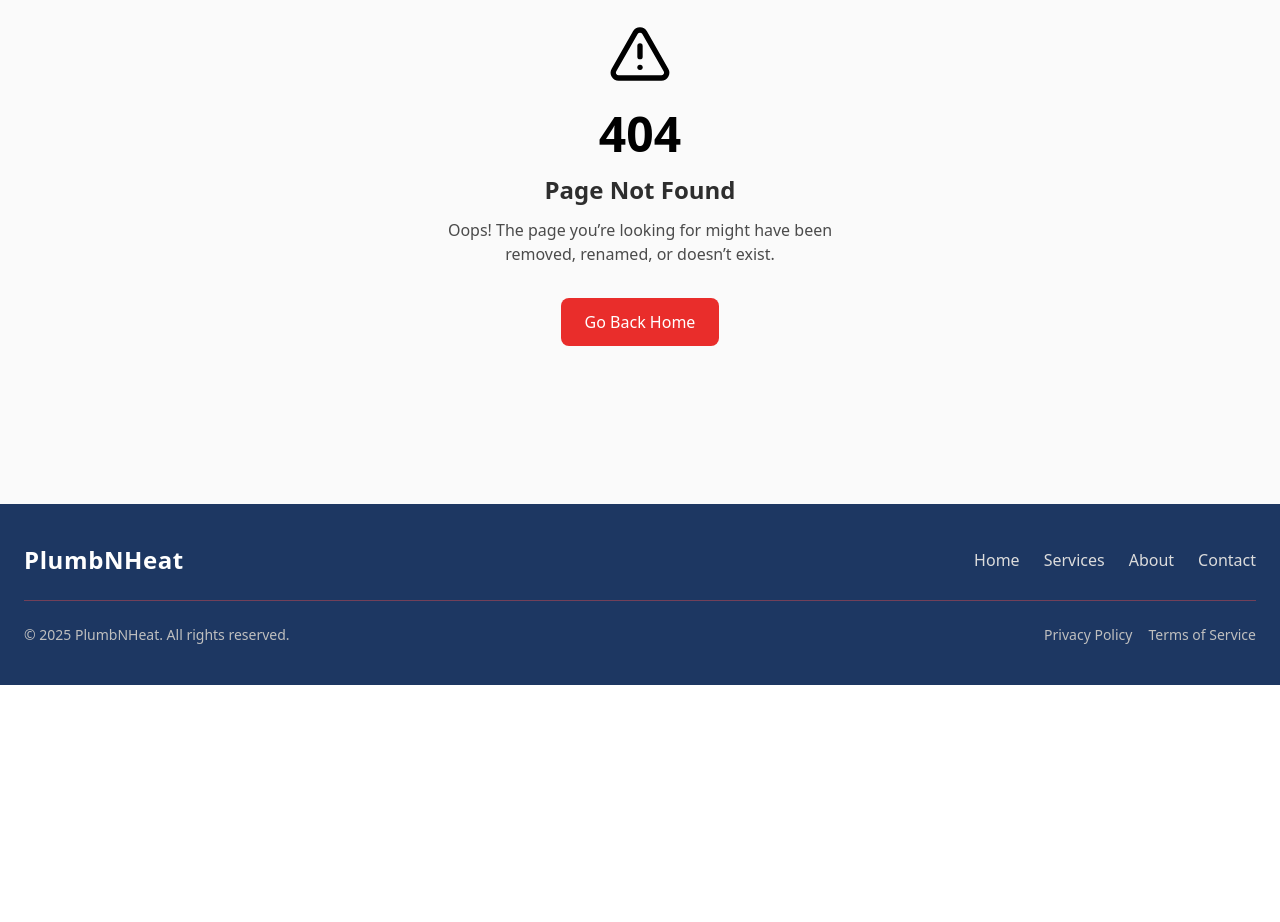
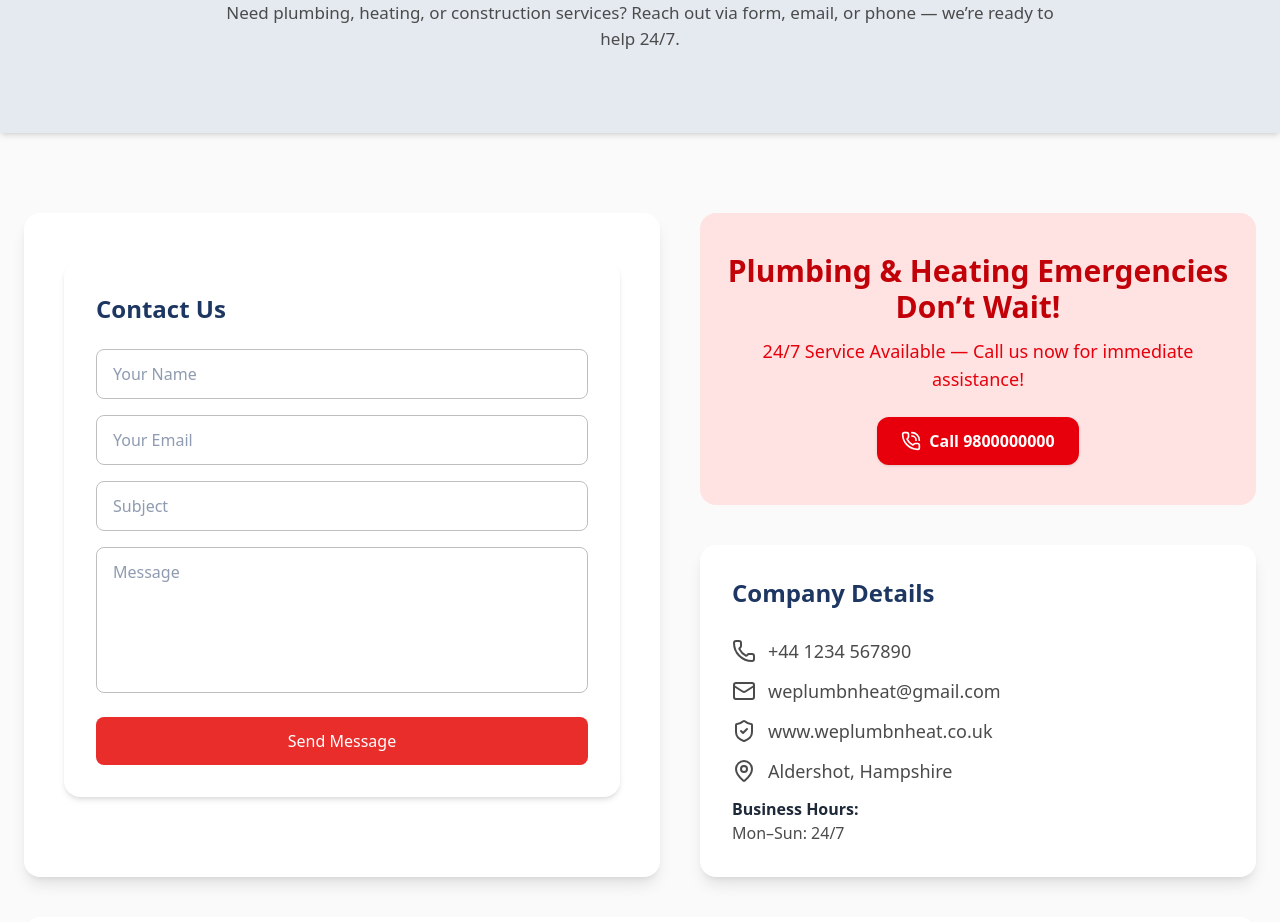
Before and after one commit to Rujenmrj/plumbnheat, a React (Vite) app: page /contact in a window 1280 px wide. Shown: the part 200-1122 px from the top of the page. Before the commit the page ends 885 px from the top, so only its background shows below. Built offline with nearby package versions, Linux system fonts and the light colour scheme.

Commit message:
contact page

```diff
--- /dev/null
+++ b/src/pages/contact-page/index.jsx
@@ -0,0 +1,152 @@
+// src/pages/Contact.jsx
+import React from "react";
+import Form from "../../components/Form";
+import { Phone, Mail, ShieldCheck, CheckCircle, MapPin } from "lucide-react";
+import Banner from "../../components/Banner";
+
+export default function Contact() {
+  return (
+    <main className="w-full bg-gray-faint">
+      {/* Hero Section */}
+      <section className="py-20 bg-primary-100 shadow-md">
+        <div className="max-w-4xl mx-auto text-center text-primary-500 px-6">
+          <h1 className="text-4xl font-bold text-secondary mb-4">
+            Contact Our Team
+          </h1>
+          <p className="text-gray-600 text-lg text-[17px]">
+            Need plumbing, heating, or construction services? Reach out via
+            form, email, or phone — we’re ready to help 24/7.
+          </p>
+        </div>
+      </section>
+
+      {/* Form + Banner + Company Details */}
+      <section className="pt-20 pb-10 max-w-7xl mx-auto px-6">
+        <div className="flex flex-col lg:flex-row gap-10">
+          {/* Left Side: Contact Form */}
+          <div className="flex-1 text-primary-500 bg-white rounded-2xl shadow-lg px-10 py-12">
+            <Form
+              title="Contact Us"
+              onSubmit={(e) => {
+                e.preventDefault();
+                console.log("Form Submitted");
+              }}
+            />
+          </div>
+
+          {/* Right Side: Banner + Company Details */}
+          <div className="flex-1 flex flex-col gap-10">
+            <div className="rounded-2xl overflow-hidden">
+              <Banner
+                heading="24/7 Emergency Service"
+                subText="Plumbing, Heating, Construction – Don't wait!"
+                btnText="Call Now"
+                phoneNumber="+44 1234 567890"
+              />
+            </div>
+
+            {/* Company Details below */}
+            <div className="bg-white rounded-2xl shadow-lg p-8 flex flex-col gap-3">
+              <h2 className="text-2xl text-primary-500 font-semibold text-secondary mb-4">
+                Company Details
+              </h2>
+
+              <div className="flex items-center gap-3">
+                <Phone className="w-6 h-6 text-primary text-gray-600 flex-shrink-0" />
+                <span className="text-gray-600 text-lg font-medium">
+                  +44 1234 567890
+                </span>
+              </div>
+
+              <div className="flex items-center gap-3">
+                <Mail className="w-6 h-6 text-primary text-gray-600 flex-shrink-0" />
+                <span className="text-gray-600 text-lg font-medium">
+                  weplumbnheat@gmail.com
+                </span>
+              </div>
+
+              <div className="flex items-center gap-3">
+                <ShieldCheck className="w-6 h-6 text-primary text-gray-600 flex-shrink-0" />
+                <a
+                  href="https://www.weplumbnheat.co.uk"
+                  target="_blank"
+                  rel="noopener noreferrer"
+                  className="text-gray-600 text-lg font-medium hover:text-primary transition"
+                >
+                  www.weplumbnheat.co.uk
+                </a>
+              </div>
+
+              <div className="flex items-center gap-3">
+                <MapPin className="w-6 h-6 text-primary text-gray-600 flex-shrink-0" />
+                <div className="text-gray-600 text-lg">
+                  Aldershot, Hampshire
+                </div>
+              </div>
+
+              <div>
+                <p className="font-semibold text-gray-800">Business Hours:</p>
+                <p className="text-gray-600">Mon–Sun: 24/7</p>
+              </div>
+            </div>
+          </div>
+        </div>
+      </section>
+
+      {/* Our Service Promise */}
+      <section className="pb-16 max-w-7xl mx-auto px-6">
+        <div className="bg-white rounded-2xl shadow-lg p-8 flex flex-col gap-4">
+          <h2 className="text-2xl font-semibold text-secondary text-primary-500 mb-4">
+            Our Service Promise
+          </h2>
+          <ul className="flex flex-col gap-5 text-gray-600">
+            <li className="flex items-start gap-3">
+              <CheckCircle className="w-5 h-5 mt-1 text-primary flex-shrink-0" />
+              Free estimates for all non-emergency work
+            </li>
+            <li className="flex items-start gap-3">
+              <CheckCircle className="w-5 h-5 mt-1 text-primary flex-shrink-0" />
+              Transparent pricing — no hidden charges
+            </li>
+            <li className="flex items-start gap-3">
+              <CheckCircle className="w-5 h-5 mt-1 text-primary flex-shrink-0" />
+              Fully licensed, insured, and professional team
+            </li>
+            <li className="flex items-start gap-3">
+              <CheckCircle className="w-5 h-5 mt-1 text-primary flex-shrink-0" />
+              100% satisfaction guaranteed
+            </li>
+          </ul>
+        </div>
+      </section>
+
+      {/* Call-to-Action Section */}
+      <section className="py-16 text-center bg-primary-100">
+        <h2 className="text-2xl font-semibold text-secondary mb-3">
+          Need Immediate Help?
+        </h2>
+        <p className="text-gray-700 mb-6 text-lg">
+          For urgent plumbing or heating issues, call our emergency hotline.
+        </p>
+        <a
+          href="tel:+441234567890"
+          className="bg-primary text-white bg-secondary-500 px-8 py-3.5 rounded-full font-medium hover:bg-secondary-400 transition text-lg"
+        >
+          Call Now
+        </a>
+      </section>
+
+      {/* Map Section */}
+      <div className="w-full h-96 rounded-2xl overflow-hidden shadow-lg my-16">
+        <iframe
+          title="Aldershot Location"
+          src="https://www.google.com/maps?q=Aldershot+Hampshire+GU11+3ST&output=embed"
+          className="w-full h-full border-0"
+          allowFullScreen=""
+          loading="lazy"
+          referrerPolicy="no-referrer-when-downgrade"
+        ></iframe>
+      </div>
+    </main>
+  );
+}
--- a/src/routes.jsx
+++ b/src/routes.jsx
@@ -3,6 +3,7 @@ import Home from "./pages/home";
 import About from "./pages/about";
 import PrivacyPolicy from "./pages/privacy-policy/index.js";
 import NotFound from "./pages/not-found/NotFound";
+import Contact from "./pages/contact-page/index.jsx";
 const AppRoutes = () => {
   return (
     <Routes>
@@ -10,6 +11,9 @@ const AppRoutes = () => {
       <Route path="/about" element={<About />} />
       <Route path="/privacy-policy" element={<PrivacyPolicy />} />
       {/* 404 Catch-all route */}
+
+<Route path="/contact" element={<Contact />} />
+
       <Route path="*" element={<NotFound />} /> {/* ✅ Works now */}
     </Routes>
   );
```
